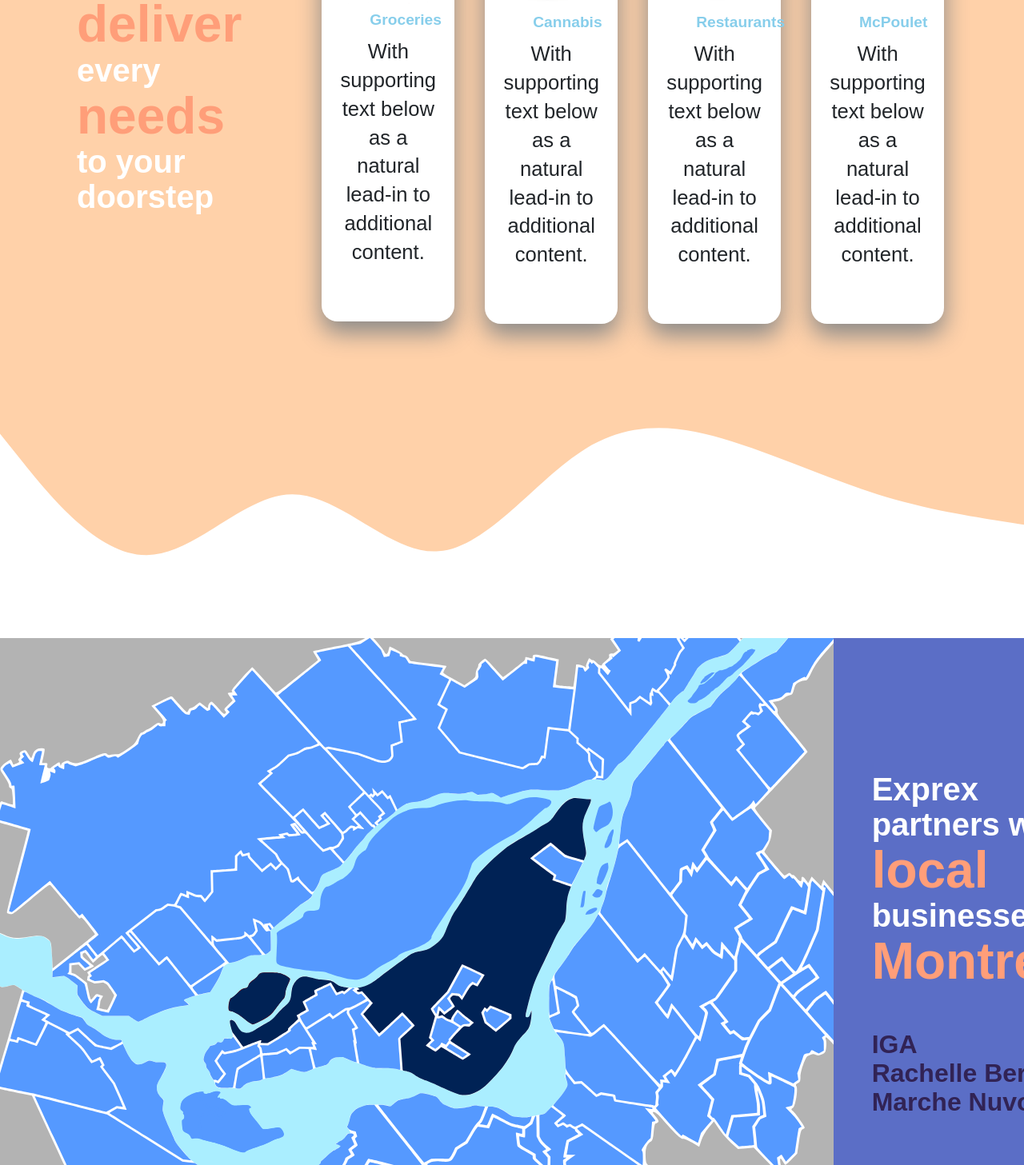
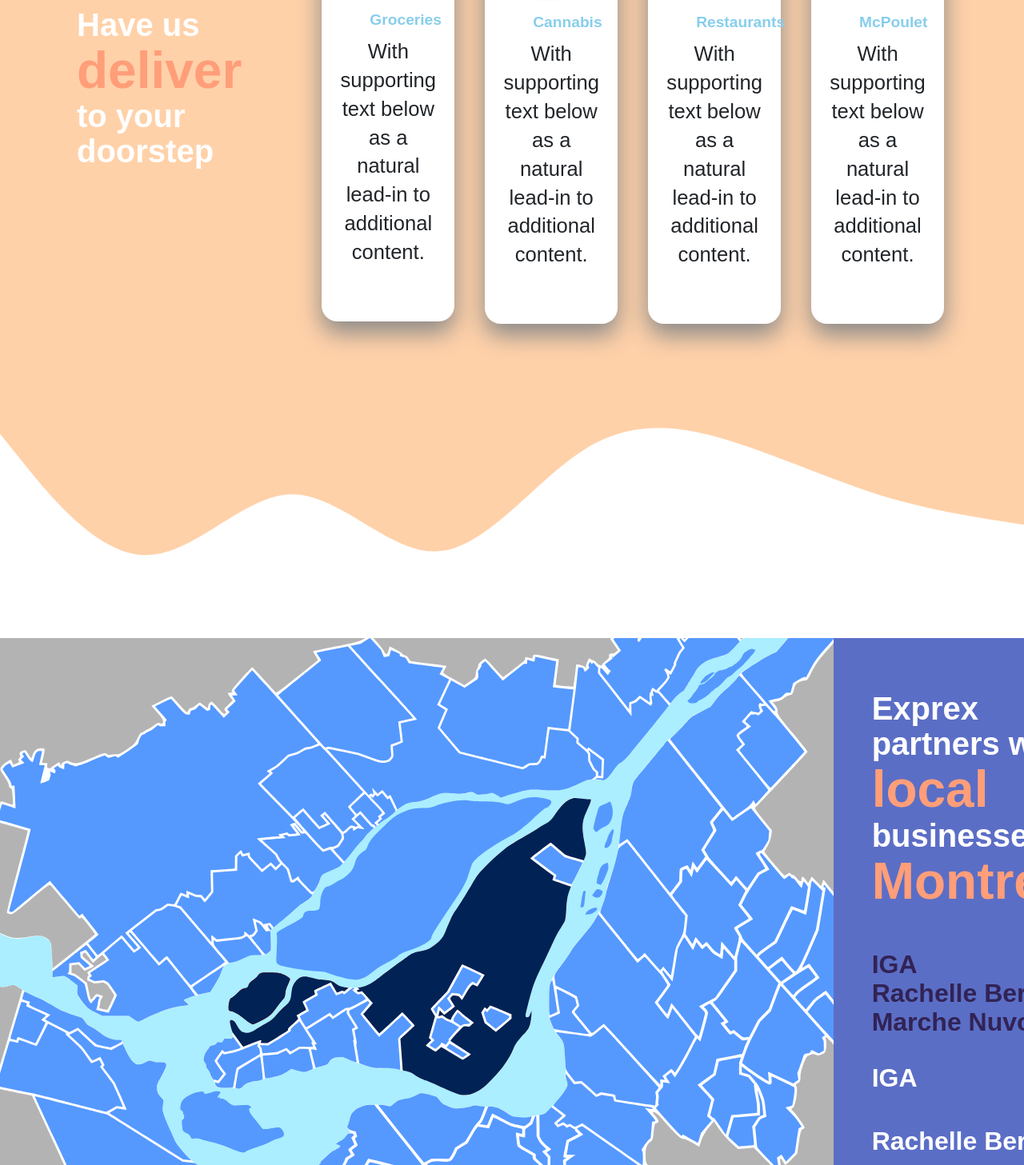
Before and after one commit to RdtBui/exprex-frontend, a React (Create React App) app: page / in a window 1280 px wide. Shown: the part 1753-3210 px from the top of the page at 80% size. Built offline with nearby package versions, Linux system fonts and the light colour scheme.

Commit message:
Add slide in effect

```diff
--- a/src/index.css
+++ b/src/index.css
@@ -448,30 +448,55 @@
   line-height: 50px;
   text-align: left;
 
-  /* Apply animation to this element */
-  animation: example2 1s ease-in;
- }
+
  /* Move it (define the animation) */
- @keyframes example2 {
-  0%   {
-  transform: translateX(200%);
+
+	-webkit-animation: example2 0.5s both;
+	        animation: example2 0.5s both;
+}
+
+ @-webkit-keyframes example2 {
+  0% {
+    -webkit-transform: translateX(500px);
+            transform: translateX(500px);
+    -webkit-animation-timing-function: ease-in;
+            animation-timing-function: ease-in;
+    opacity: 0;
   }
   100% {
-  transform: translateX(0%);
+    -webkit-transform: translateX(0);
+            transform: translateX(0);
+    opacity: 1;
+
   }
- }
+}
 
- .example2 h2:nth-child(1) {
-  -webkit-animation-delay: 1s;
-          animation-delay: 1s;
+@keyframes example2 {
+  0% {
+    -webkit-transform: translateX(500px);
+            transform: translateX(500px);
+    -webkit-animation-timing-function: ease-in;
+            animation-timing-function: ease-in;
+    opacity: 0;
+  }
+  100% {
+    -webkit-transform: translateX(0);
+            transform: translateX(0);
+    opacity: 1;
+  }
+}
+
+ .example2 h2:nth-child(3) {
+  -webkit-animation-delay: 0.6s;
+          animation-delay: 0.6s;
 }
 
 .example2 h2:nth-child(2) {
+  -webkit-animation-delay: 0.9s;
+          animation-delay: 0.9s;
+}
+
+.example2 h2:nth-child(1) {
   -webkit-animation-delay: 0.3s;
           animation-delay: 0.3s;
 }
-
-.example2 h2:nth-child(3) {
-  -webkit-animation-delay: 0.6s;
-          animation-delay: 0.6s;
-}
--- a/src/pages/Home.js
+++ b/src/pages/Home.js
@@ -34,7 +34,6 @@
 
     return (
         <div className="col no-gutters position-relative" style={{ padding: '0' }}>
-
             {/* Section 1 */}
             <div className="flex-row flex-col no-gutters">
                 <section className="d-flex align-items-center overflow-hidden" style={{ padding: "50px 0", zIndex: "3", minHeight: "calc(100vh - 40px)" }}>
@@ -132,7 +131,7 @@
             {/* Section 3 */}
             <div className="flex-row no-gutters">
                 <div className="section3 d-flex justify-content-center align-items-center px-5">
-                    <h1 className="mx-5 text-white">We <span style={{ color: "#FF9E79", fontSize: "4rem" }}>deliver</span><br /> every <span style={{ color: "#FF9E79", fontSize: "4rem" }}>needs</span><br />to your doorstep</h1>
+                    <h1 className="mx-5 text-white">Have us<br /><span style={{ color: "#FF9E79", fontSize: "4rem" }}>deliver</span><br /> to your doorstep</h1>
                     <div className="row p-5">
                         <div className="col-sm-3">
                             {/* Consider adding slight transparent bg to card images */}
@@ -202,6 +201,13 @@
                             <br />
                             <h2>Marche Nuvo</h2>
                         </div>
+                        <div className="xxx">
+                            <h2>IGA</h2>
+                            <br />
+                            <h2>Rachelle Berry</h2>
+                            <br />
+                            <h2>Marche Nuvo</h2>
+                        </div>
                     </div>
                 </div>
             </div>
```
